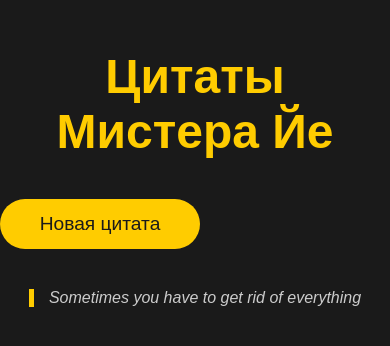
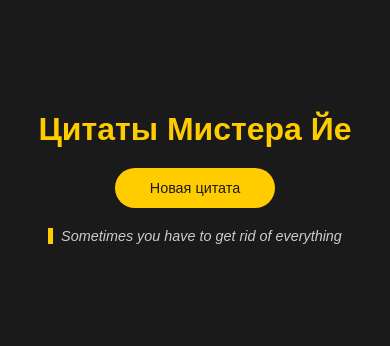
Before and after one commit to MaxFolmer/Mr_Ye_quotes, a plain HTML site: page kanye/quotes.html in a window 390 px wide. Shown: the part 250-596 px from the top of the page. Drawn offline with Linux system fonts and the light colour scheme.

Commit message:
Update styles.css

```diff
--- a/kanye/styles.css
+++ b/kanye/styles.css
@@ -46,3 +46,44 @@ button {
 button:hover {
     background-color: #e6b800;
 }
+
+
+@media (max-width: 768px) {
+    h1 {
+        font-size: 2.5em;
+    }
+
+    blockquote {
+        font-size: 1em;
+        padding-left: 10px;
+        margin: 15px 0;
+    }
+
+    button {
+        width: 180px;
+        height: 45px;
+        font-size: 1em;
+        display: flex;
+        margin: 10px auto;
+    }
+}
+
+@media (max-width: 480px) {
+    h1 {
+        font-size: 2em;
+    }
+
+    blockquote {
+        font-size: 0.9em;
+        padding-left: 8px;
+        margin: 10px 0;
+    }
+
+    button {
+        width: 160px;
+        height: 40px;
+        font-size: 0.9em;
+        display: flex;
+        margin: 10px auto;
+    }
+}
```
